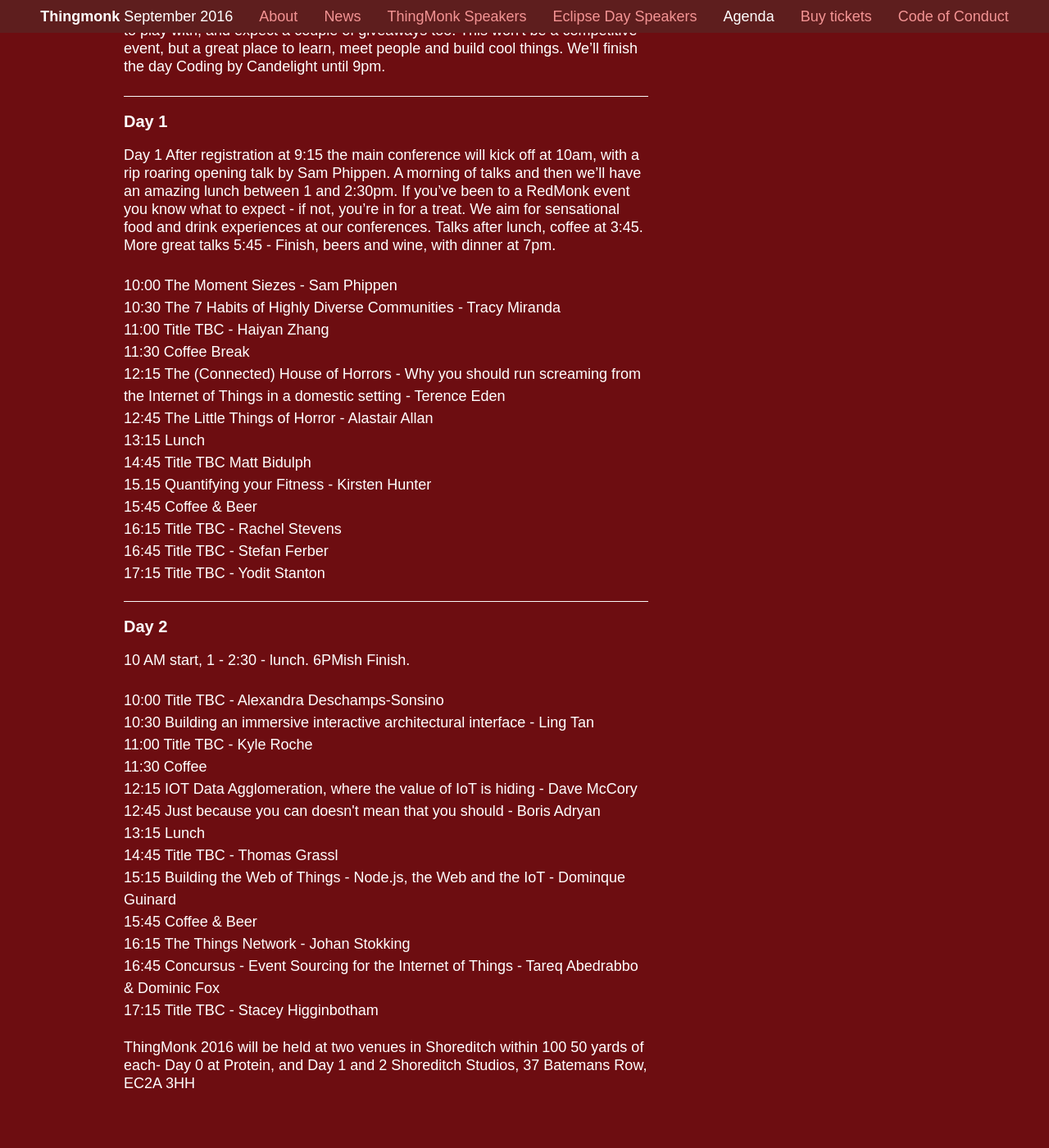
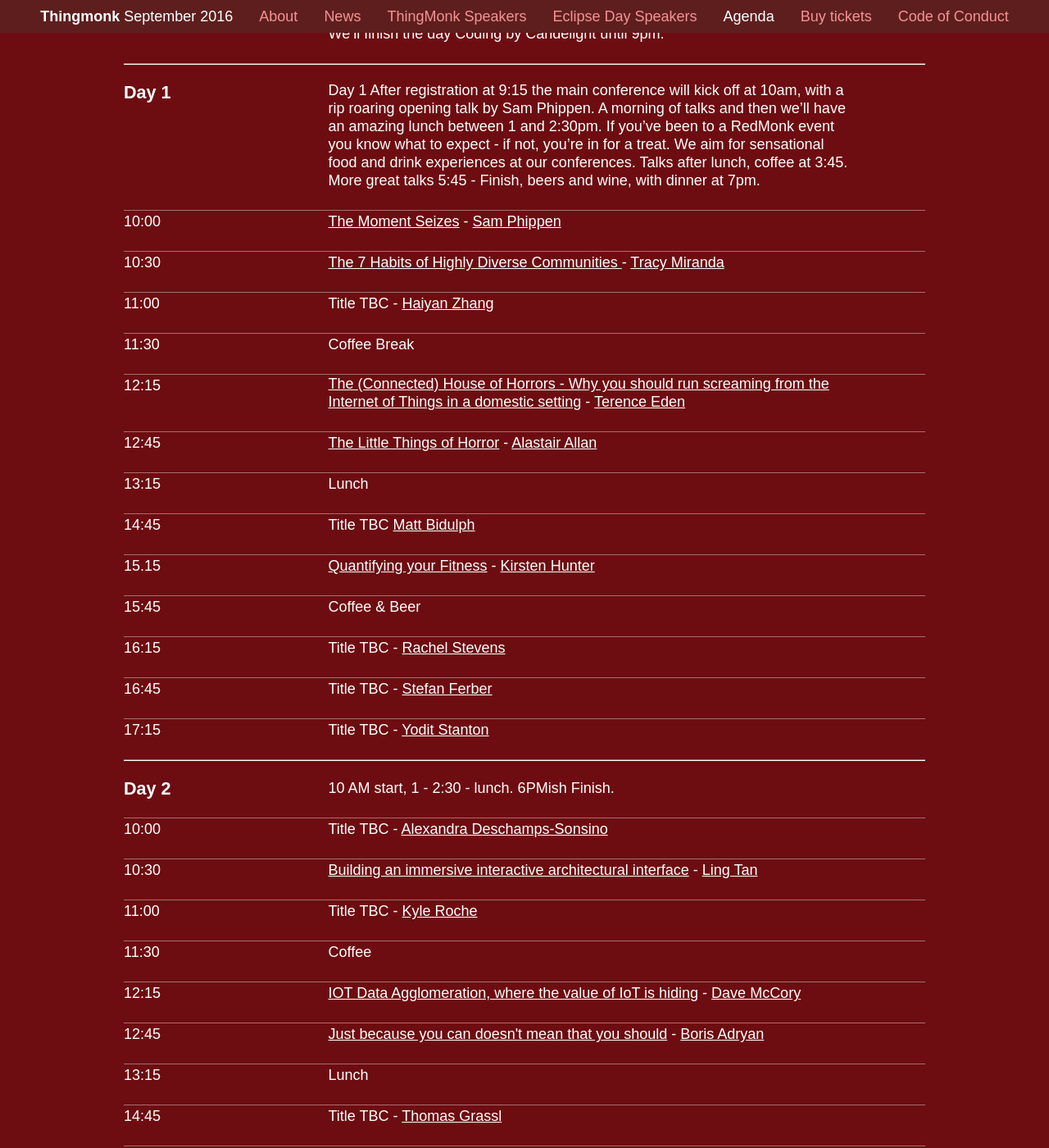
Before and after one commit to thingmonk/thingmonk.github.io, a Jekyll site: the page built from index.html, in a window 1280 px wide and 1400 px high, scrolled down 4880 px. Shown: the whole window at 82% size. Built offline with Jekyll 4.4.1, drawn with Linux system fonts in a browser that asks for light colours; some of the changed text lies outside the part shown.

Commit message:
agenda layout

```diff
--- a/app/css/app.css
+++ b/app/css/app.css
@@ -3539,6 +3539,27 @@ http://www.456bereastreet.com/archive/201212/ios_webkit_browsers_and_auto-zoomin
     .c-speakers__grid--small .c-speaker__item {
       min-height: 180px; } }
 
+.c-sessions {
+  border-bottom: 1px solid #fff; }
+  .c-sessions .c-sessions__single {
+    border-bottom: 1px solid rgba(255, 255, 255, 0.4); }
+    .c-sessions .c-sessions__single.is-start time {
+      font-weight: bold;
+      font-size: 120%; }
+    .c-sessions .c-sessions__single time {
+      display: inline-block;
+      width: 25%;
+      color: #fff;
+      vertical-align: top; }
+    .c-sessions .c-sessions__single .session-description {
+      display: inline-block;
+      width: 65%;
+      padding-left: 0; }
+      .c-sessions .c-sessions__single .session-description a {
+        text-decoration: underline; }
+        .c-sessions .c-sessions__single .session-description a:hover {
+          text-decoration: none; }
+
 .l-talk {
   padding: 2rem;
   background-color: #fff;
--- a/index.html
+++ b/index.html
@@ -97,51 +97,146 @@ layout: thingmonk
 
     <div class="l-agenda row -cta">
       <div class="item">
-      <div class="item-content">
       <h2>Agenda</h2>
       <hr />
-      <h3>Day 0</h3>
-      <p>"Day 0" event on September 12, featuring a half day conference dedicated to the <a href="/index.html#speakerseclipse">Eclipse Foundation's IoT ecosystem</a>, starting at 9:30am.</p>
-      <p>After lunch, we are also bringing the ThingMonk hackday back, starting at 1:30pm, and it is going to be epic. We’ll have workshops on programming with IBM Watson, Pycom and Amazon Alexa Skills (tbc). We have been talking about Conversational IoT for the last couple of years, so it's time to start building it. People talking to machines talking to people. We'll definitely have some Echos to play with, and expect a couple of giveaways too. This won't be a competitive event, but a great place to learn, meet people and build cool things. We’ll finish the day Coding by Candelight until 9pm.
-      <hr />
-      <h3>Day 1</h3>
-      <p>Day 1 After registration at 9:15 the main conference will kick off at 10am, with a rip roaring opening talk by Sam Phippen. A morning of talks and then we’ll have an amazing lunch between 1 and 2:30pm. If you’ve been to a RedMonk event you know what to expect - if not, you’re in for a treat. We aim for sensational food and drink experiences at our conferences. Talks after lunch, coffee at 3:45. More great talks 5:45 - Finish, beers and wine, with dinner at 7pm.
-        <ul>
-            <li> 10:00 <a href="http://thingmonk.com/thingmonk-talks.html#samphippen">The Moment Siezes</a> - <a href="http://thingmonk.com/thingmonk-talks.html#samphippen">Sam Phippen</a>
-            <li> 10:30 <a href="http://thingmonk.com/thingmonk-talks.html#tracymiranda">The 7 Habits of Highly Diverse Communities </a> - <a href="http://thingmonk.com/thingmonk-talks.html#tracymiranda">Tracy Miranda</a>
-            <li> 11:00 Title TBC - <a href="http://thingmonk.com/thingmonk-talks.html#haiyan">Haiyan Zhang</a>
-            <li> 11:30 Coffee Break
-            <li> 12:15 <a href="http://thingmonk.com/thingmonk-talks.html#edent">The (Connected) House of Horrors - Why you should run screaming from the Internet of Things in a domestic setting</a> - <a href="http://thingmonk.com/thingmonk-talks.html#edent">Terence Eden</a>
-            <li> 12:45 <a href="http://thingmonk.com/thingmonk-talks.html#aallan">The Little Things of Horror</a> - <a href="http://thingmonk.com/thingmonk-talks.html#aallan">Alastair Allan</a>
-            <li> 13:15 Lunch
-            <li> 14:45 Title TBC <a href="http://thingmonk.com/thingmonk-talks.html#mattb">Matt Bidulph</a>
-            <li> 15.15 <a href="http://thingmonk.com/thingmonk-talks.html#synedra">Quantifying your Fitness</a> - <a href="http://thingmonk.com/thingmonk-talks.html#synedra">Kirsten Hunter</a>
-            <li> 15:45 Coffee &amp; Beer
-            <li> 16:15 Title TBC - <a href="http://thingmonk.com/thingmonk-talks.html#rstephensme">Rachel Stevens</a>
-            <li> 16:45 Title TBC - <a href="http://thingmonk.com/thingmonk-talks.html#Stefferber">Stefan Ferber</a>
-            <li> 17:15 Title TBC - <a href="http://thingmonk.com/thingmonk-talks.html#yoditstanton">Yodit Stanton</a>
-            </ul>
-      <hr />
-      <h3>Day 2</h3>
-      <p>10 AM start, 1 - 2:30 - lunch. 6PMish Finish.
-      <ul>
-          <li> 10:00 Title TBC - <a href="http://thingmonk.com/thingmonk-talks.html#iotwatch">Alexandra Deschamps-Sonsino</a>
-          <li> 10:30 <a href="http://thingmonk.com/thingmonk-talks.html#lingql">Building an immersive interactive architectural interface</a> - <a href="http://thingmonk.com/thingmonk-talks.html#lingql">Ling Tan</a>
-          <li> 11:00 Title TBC - <a href="http://thingmonk.com/thingmonk-talks.html#kylemroche">Kyle Roche</a>
-          <li> 11:30 Coffee
-          <li> 12:15 <a href="http://thingmonk.com/thingmonk-talks.html#mccrory">IOT Data Agglomeration, where the value of IoT is hiding</a> - <a href="http://thingmonk.com/thingmonk-talks.html#mccrory">Dave McCory</a>
-          <li> 12:45 <a href="http://thingmonk.com/thingmonk-talks.html#BorisAdryan">Just because you can doesn't mean that you should</a> - <a href="http://thingmonk.com/thingmonk-talks.html#BorisAdryan">Boris Adryan</a>
-          <li> 13:15 Lunch
-          <li> 14:45 Title TBC - <a href="http://thingmonk.com/thingmonk-talks.html#grassl">Thomas Grassl</a>
-          <li> 15:15 <a href="ihttp://thingmonk.com/thingmonk-talks.html#domguinard">Building the Web of Things - Node.js, the Web and the IoT</a> - <a href="http://thingmonk.com/thingmonk-talks.html#domguinard">Dominque Guinard</a>
-          <li> 15:45 Coffee &amp; Beer
-          <li> 16:15 <a href="http://thingmonk.com/thingmonk-talks.html#johanstokking">The Things Network</a> - <a href="http://thingmonk.com/thingmonk-talks.html#johanstokking">Johan Stokking</a>
-          <li> 16:45 <a href="http://thingmonk.com/thingmonk-talks.html#dynamic_proxy">Concursus - Event Sourcing for the Internet of Things</a> - <a href="http://thingmonk.com/thingmonk-talks.html#tareq_abedrabbo">Tareq Abedrabbo</a> &amp; <a href="http://localhost:4000/thingmonk-talks.html#dynamic_proxy">Dominic Fox</a>
-          <li> 17:15 Title TBC - <a href="http://thingmonk.com/thingmonk-talks.html#gigastacey">Stacey Higginbotham</a>
-          <!-- <li> 17:40 Ronald McCollam -->
-      </ul>
+      <ol class="c-sessions">
+        <li class="c-sessions__single is-start">
+          <time>Day 0</time>
+          <div class="session-description">
+            <p>"Day 0" event on September 12, featuring a half day conference dedicated to the <a href="/index.html#speakerseclipse">Eclipse Foundation's IoT ecosystem</a>, starting at 9:30am.</p>
+            <p>After lunch, we are also bringing the ThingMonk hackday back, starting at 1:30pm, and it is going to be epic. We’ll have workshops on programming with IBM Watson, Pycom and Amazon Alexa Skills (tbc). We have been talking about Conversational IoT for the last couple of years, so it's time to start building it. People talking to machines talking to people. We'll definitely have some Echos to play with, and expect a couple of giveaways too. This won't be a competitive event, but a great place to learn, meet people and build cool things. We’ll finish the day Coding by Candelight until 9pm.</p>
+          </div>
+        </li>
+      </ol>
+
+      <ol class="c-sessions">
+        <li class="c-sessions__single is-start">
+          <time>Day 1</time>
+          <div class="session-description">
+            <p>Day 1 After registration at 9:15 the main conference will kick off at 10am, with a rip roaring opening talk by Sam Phippen. A morning of talks and then we’ll have an amazing lunch between 1 and 2:30pm. If you’ve been to a RedMonk event you know what to expect - if not, you’re in for a treat. We aim for sensational food and drink experiences at our conferences. Talks after lunch, coffee at 3:45. More great talks 5:45 - Finish, beers and wine, with dinner at 7pm.</p>
+          </div>
+        </li>
+        <li class="c-sessions__single">
+          <time>10:00</time>
+          <div class="session-description">
+            <p><a href="http://thingmonk.com/thingmonk-talks.html#samphippen">The Moment Seizes</a> - <a href="http://thingmonk.com/thingmonk-talks.html#samphippen">Sam Phippen</a></p>
+          </div>
+        </li>
+        <li class="c-sessions__single">
+          <time>10:30</time>
+          <div class="session-description">
+            <p><a href="http://thingmonk.com/thingmonk-talks.html#tracymiranda">The 7 Habits of Highly Diverse Communities </a> - <a href="http://thingmonk.com/thingmonk-talks.html#tracymiranda">Tracy Miranda</a></p>
+          </div>
+        </li>
+        <li class="c-sessions__single">
+          <time>11:00</time>
+          <div class="session-description">
+            <p>Title TBC - <a href="http://thingmonk.com/thingmonk-talks.html#haiyan">Haiyan Zhang</a></p>
+          </div>
+        </li>
+        <li class="c-sessions__single">
+          <time>11:30</time>
+          <div class="session-description"><p>Coffee Break</p></div>
+        </li>
+        <li class="c-sessions__single">
+          <time>12:15</time>
+          <div class="session-description"><p><a href="http://thingmonk.com/thingmonk-talks.html#edent">The (Connected) House of Horrors - Why you should run screaming from the Internet of Things in a domestic setting</a> - <a href="http://thingmonk.com/thingmonk-talks.html#edent">Terence Eden</a></p></div>
+        </li>
+        <li class="c-sessions__single">
+          <time>12:45</time>
+          <div class="session-description"><p><a href="http://thingmonk.com/thingmonk-talks.html#aallan">The Little Things of Horror</a> - <a href="http://thingmonk.com/thingmonk-talks.html#aallan">Alastair Allan</a></p></div>
+        </li>
+        <li class="c-sessions__single">
+          <time>13:15</time>
+          <div class="session-description"><p>Lunch</p></div>
+        </li>
+        <li class="c-sessions__single">
+          <time>14:45</time>
+          <div class="session-description"><p>Title TBC <a href="http://thingmonk.com/thingmonk-talks.html#mattb">Matt Bidulph</a></p></div>
+        </li>
+        <li class="c-sessions__single">
+          <time>15.15</time>
+          <div class="session-description"><p><a href="http://thingmonk.com/thingmonk-talks.html#synedra">Quantifying your Fitness</a> - <a href="http://thingmonk.com/thingmonk-talks.html#synedra">Kirsten Hunter</a></p></div>
+        </li>
+        <li class="c-sessions__single">
+          <time>15:45</time>
+          <div class="session-description"><p>Coffee &amp; Beer</p></div>
+        </li>
+        <li class="c-sessions__single">
+          <time>16:15</time>
+          <div class="session-description"><p>Title TBC - <a href="http://thingmonk.com/thingmonk-talks.html#rstephensme">Rachel Stevens</a></p></div>
+        </li>
+        <li class="c-sessions__single">
+          <time>16:45</time>
+          <div class="session-description"><p>Title TBC - <a href="http://thingmonk.com/thingmonk-talks.html#Stefferber">Stefan Ferber</a></p></div>
+        </li>
+        <li class="c-sessions__single">
+          <time>17:15</time>
+          <div class="session-description"><p>Title TBC - <a href="http://thingmonk.com/thingmonk-talks.html#yoditstanton">Yodit Stanton</a></p></div>
+        </li>
+      </ol>
+
+      <ol class="c-sessions">
+        <li class="c-sessions__single is-start">
+          <time>Day 2</time>
+          <div class="session-description">
+            <p>10 AM start, 1 - 2:30 - lunch. 6PMish Finish.</p>
+          </div>
+        </li>
+        <li class="c-sessions__single">
+          <time>10:00</time>
+          <div class="session-description"><p>Title TBC - <a href="http://thingmonk.com/thingmonk-talks.html#iotwatch">Alexandra Deschamps-Sonsino</a></p></div>
+        </li>
+        <li class="c-sessions__single">
+          <time>10:30</time>
+          <div class="session-description"><p><a href="http://thingmonk.com/thingmonk-talks.html#lingql">Building an immersive interactive architectural interface</a> - <a href="http://thingmonk.com/thingmonk-talks.html#lingql">Ling Tan</a></p></div>
+        </li>
+        <li class="c-sessions__single">
+          <time>11:00</time>
+          <div class="session-description"><p>Title TBC - <a href="http://thingmonk.com/thingmonk-talks.html#kylemroche">Kyle Roche</a></p></div>
+        </li>
+        <li class="c-sessions__single">
+          <time>11:30</time>
+          <div class="session-description"><p>Coffee</p></div>
+        </li>
+        <li class="c-sessions__single">
+          <time>12:15</time>
+          <div class="session-description"><p><a href="http://thingmonk.com/thingmonk-talks.html#mccrory">IOT Data Agglomeration, where the value of IoT is hiding</a> - <a href="http://thingmonk.com/thingmonk-talks.html#mccrory">Dave McCory</a></p></div>
+        </li>
+        <li class="c-sessions__single">
+          <time>12:45</time>
+          <div class="session-description"><p><a href="http://thingmonk.com/thingmonk-talks.html#BorisAdryan">Just because you can doesn't mean that you should</a> - <a href="http://thingmonk.com/thingmonk-talks.html#BorisAdryan">Boris Adryan</a></p></div>
+        </li>
+        <li class="c-sessions__single">
+          <time>13:15</time>
+          <div class="session-description"><p>Lunch</p></div>
+        </li>
+        <li class="c-sessions__single">
+          <time>14:45</time>
+          <div class="session-description"><p>Title TBC - <a href="http://thingmonk.com/thingmonk-talks.html#grassl">Thomas Grassl</a></p></div>
+        </li>
+        <li class="c-sessions__single">
+          <time>15:15</time>
+          <div class="session-description"><p><a href="ihttp://thingmonk.com/thingmonk-talks.html#domguinard">Building the Web of Things - Node.js, the Web and the IoT</a> - <a href="http://thingmonk.com/thingmonk-talks.html#domguinard">Dominque Guinard</a></p></div>
+        </li>
+        <li class="c-sessions__single">
+          <time>15:45</time>
+          <div class="session-description"><p>Coffee &amp; Beer</p></div>
+        </li>
+        <li class="c-sessions__single">
+          <time>16:15</time>
+          <div class="session-description"><p><a href="http://thingmonk.com/thingmonk-talks.html#johanstokking">The Things Network</a> - <a href="http://thingmonk.com/thingmonk-talks.html#johanstokking">Johan Stokking</a></p></div>
+        </li>
+        <li class="c-sessions__single">
+          <time>16:45</time>
+          <div class="session-description"><p><a href="http://thingmonk.com/thingmonk-talks.html#dynamic_proxy">Concursus - Event Sourcing for the Internet of Things</a> - <a href="http://thingmonk.com/thingmonk-talks.html#tareq_abedrabbo">Tareq Abedrabbo</a> &amp; <a href="http://localhost:4000/thingmonk-talks.html#dynamic_proxy">Dominic Fox</a></p></div>
+        </li>
+        <li class="c-sessions__single">
+          <time>17:15</time>
+          <div class="session-description"><p>Title TBC - <a href="http://thingmonk.com/thingmonk-talks.html#gigastacey">Stacey Higginbotham</a></p></div>
+        </li>
+      </ol>
       <p>ThingMonk 2016 will be held at two venues in Shoreditch within 100 50 yards of each- Day 0 at <a href="https://www.google.co.uk/maps/dir/%27%27/31+New+Inn+Yard,+London+EC2A+3EY/data=!4m5!4m4!1m0!1m2!1m1!1s0x48761cb096ccbad3:0x1e756378641e77fb?sa=X&ved=0ahUKEwjo95Kv84bOAhUDORoKHaxaAIsQiBMIESgBMAQ">Protein</a>, and Day 1 and 2 Shoreditch Studios, 37 Batemans Row, EC2A 3HH</p>
-      </div>
       </div>
     </div><!--News-->
 
```
Also changed, not shown: app/scss/thingmonk/theme/_base.scss (+31 -0 lines).
